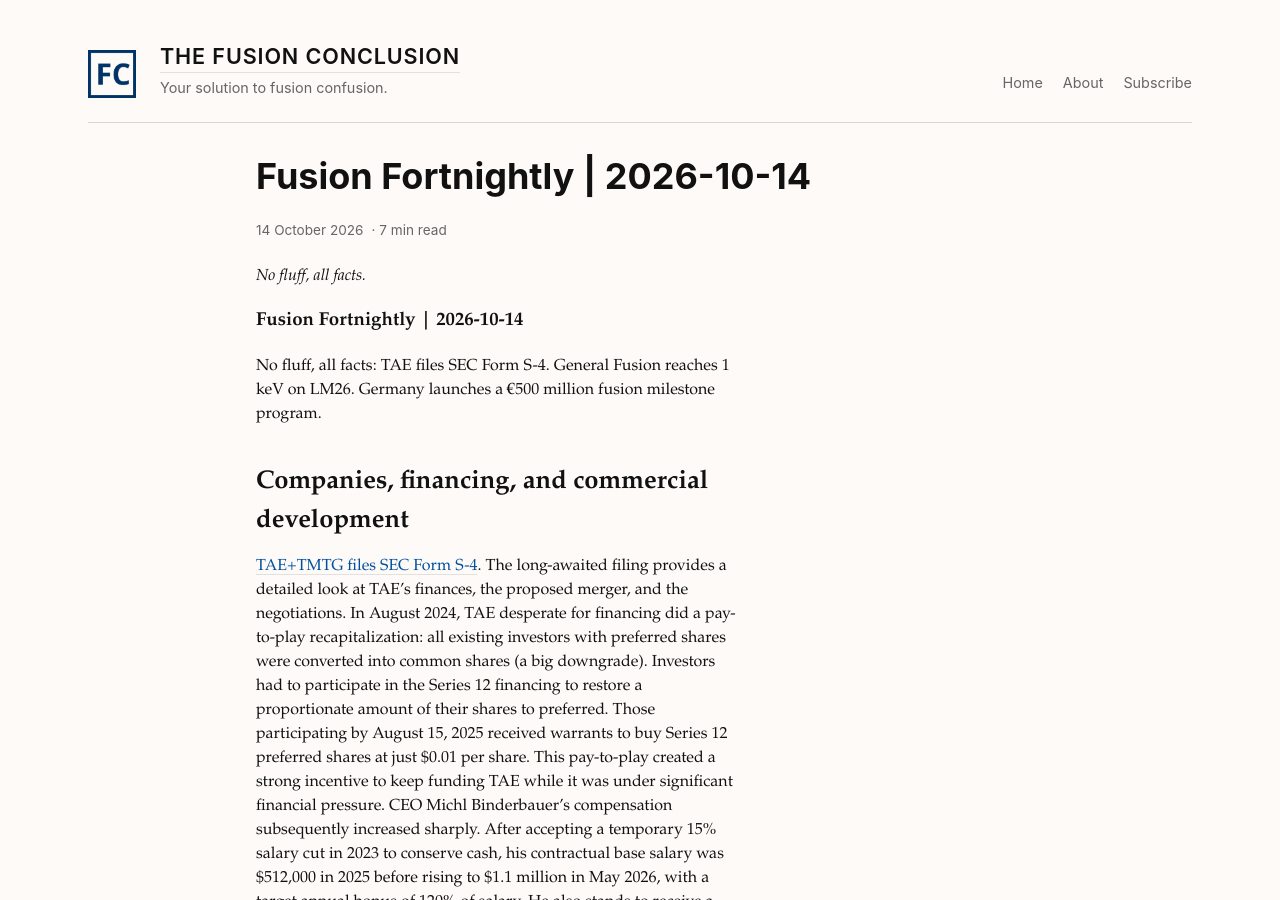
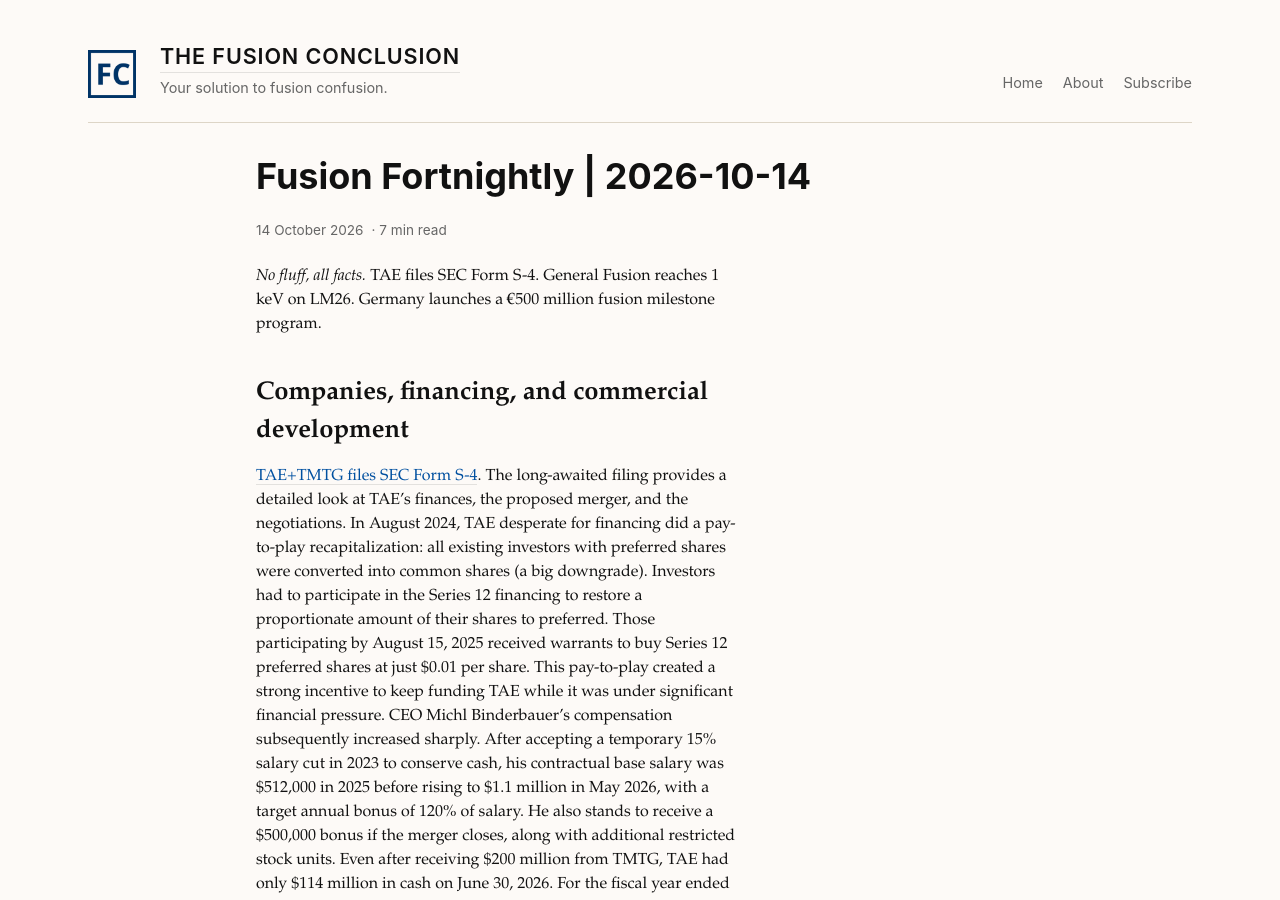
Before and after one commit to dan-ftp/fusion-conclusion, a Jekyll site: the page built from _posts/2026-10-14-Fusion-Fortnightly-2026-10-14.md, in a window 1280 px wide and 900 px high. Built offline with Jekyll 4.4.1, drawn with Linux system fonts in a browser that asks for light colours.

Commit message:
Update 2026-10-14-Fusion-Fortnightly-2026-10-14.md

```diff
--- a/_posts/2026-10-14-Fusion-Fortnightly-2026-10-14.md
+++ b/_posts/2026-10-14-Fusion-Fortnightly-2026-10-14.md
@@ -3,11 +3,7 @@
 title: "Fusion Fortnightly | 2026-10-14"
 published: true
 ---
-<p><em>No fluff, all facts.</em></p>
-
-# Fusion Fortnightly | 2026-10-14
-
-No fluff, all facts: TAE files SEC Form S-4. General Fusion reaches 1 keV on LM26. Germany launches a €500 million fusion milestone program.
+<p><em>No fluff, all facts.</em> TAE files SEC Form S-4. General Fusion reaches 1 keV on LM26. Germany launches a €500 million fusion milestone program.</p>
 
 ## Companies, financing, and commercial development
 
```
